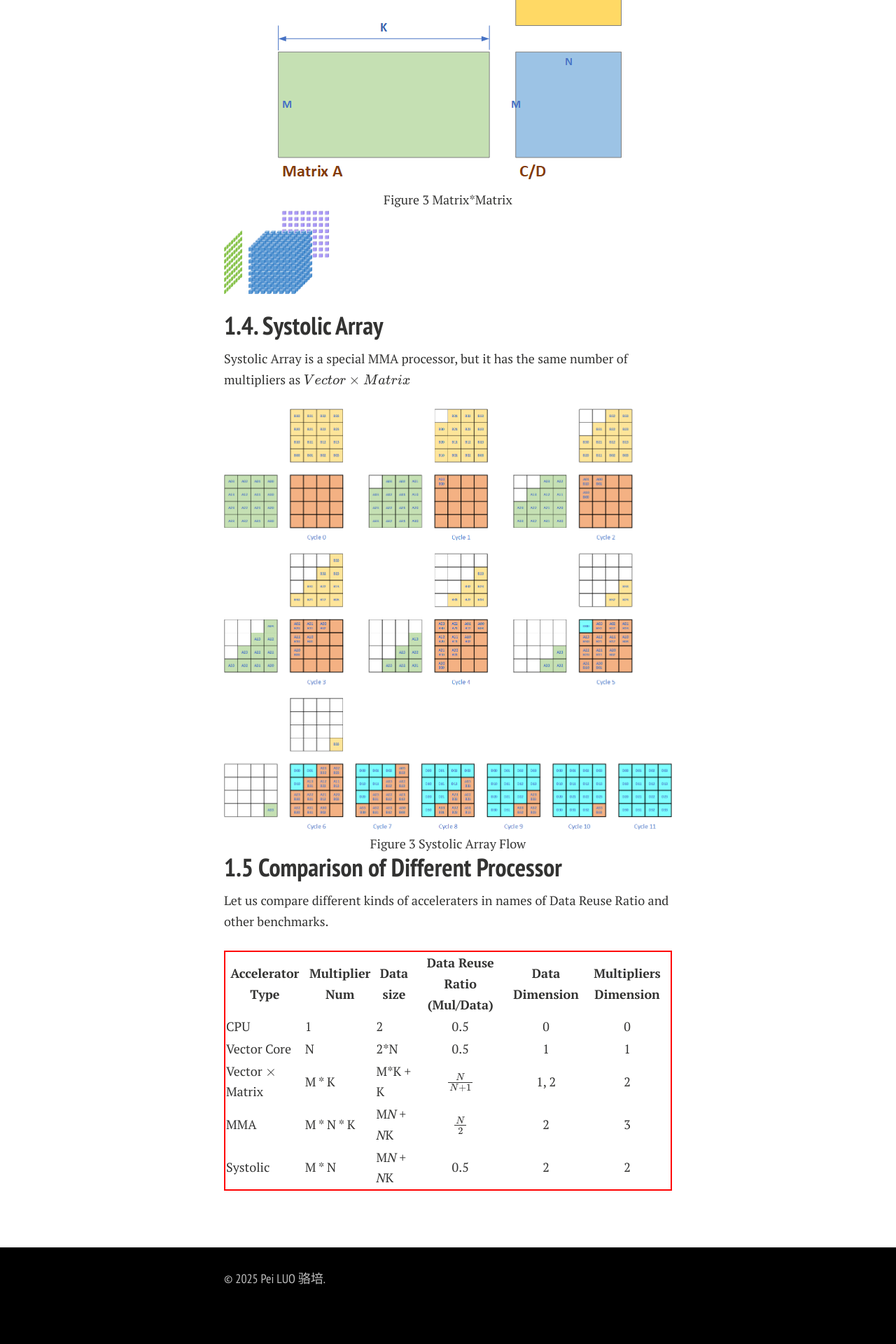
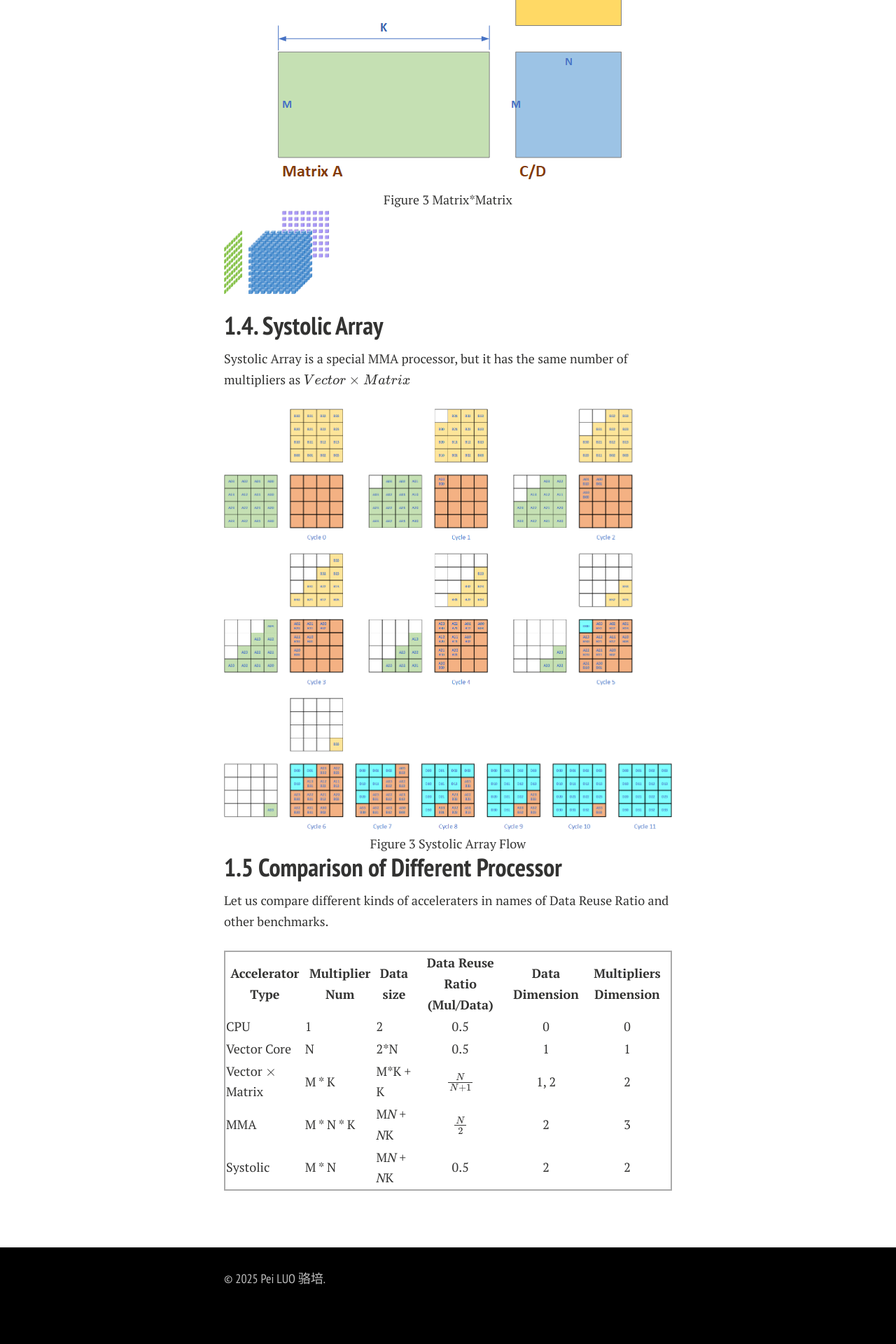
Before and after one commit to silenceluo/silenceluo.github.io, a Jekyll site: the page built from blogs/The_Evolution_of_AI_Accelerator_Architecture.md, in a window 1280 px wide. Shown: the part 2498-4418 px from the top of the page at 70% size. Built offline with Jekyll 4.4.1, drawn with Linux system fonts in a browser that asks for light colours; nearby versions of some CDN libraries; our own code applies the rules of GitHub Pages for plain Markdown files; formulas are drawn with MathJax 3; comment, search, counter and statistics services are not loaded; a style sheet for code colours, icons or effects is not loaded.

Commit message:
Update main.css

```diff
--- a/assets/css/main.css
+++ b/assets/css/main.css
@@ -38,7 +38,7 @@ table{
   border-collapse:collapse;
   border-spacing:0;
   margin-bottom:1.5em;
-  border:2px solid #ff0000;
+  border:2px solid #aaaaaa;
 }
 ::-moz-selection{background-color:#dadada;color:#343434;text-shadow:none;}
 ::selection{background-color:#dadada;color:#343434;text-shadow:none;}
```
